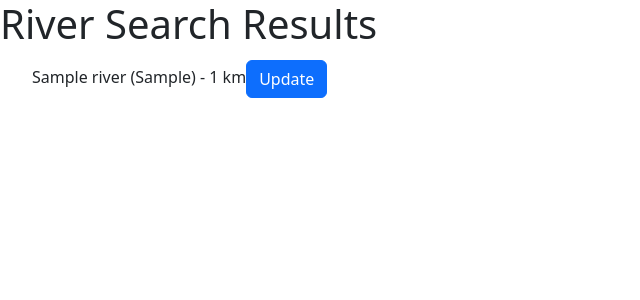
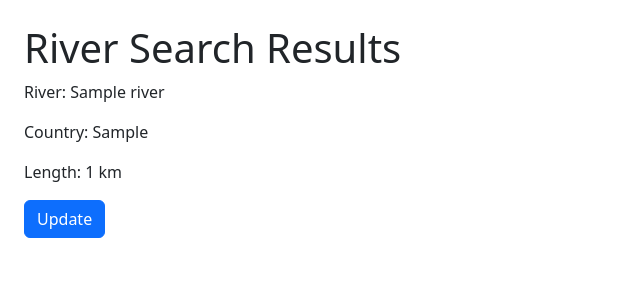
Before and after one commit to Teju5641/f26prodb09davuluri, a Node server app: page /rivers in a window 1280 px wide. Shown: the top 300 px of the page, without its empty margins (0-640 px from the left). Run offline with Node 20, Linux system fonts and the light colour scheme; tables that the repository leaves empty hold one stand-in row (values such as "Sample post"); some libraries are stand-ins or nearby versions.

Commit message:
updated rivers.pug

```diff
--- a/views/rivers.pug
+++ b/views/rivers.pug
@@ -1,18 +1,14 @@
 extends layout
 
 block content
-  h1= title
-  - let items = results;
-  div(class="container-fluid")
-    div(class="row m-1")
+  .container-fluid.mt-4.px-4
+    h1= title
+    - let items = results;
+
+    .row
       each item in items
-        - let destination = `/rivers/update?id=${item._id}`
-        div(class="row-sm-2 m-1")
-          | #{item.river_name} (#{item.country}) - #{item.length_km} km
-          button.btn(class="btn-primary ml-1", onclick=`dispatch('${destination}')`) Update
-
-  script.
-    function dispatch(path) {
-      window.location.href = path;
-    }
-    }
+        .col-md-4.mb-3
+          p River: #{item.river_name}
+          p Country: #{item.country}
+          p Length: #{item.length_km} km
+          a.btn.btn-primary(href='/rivers/update?id=' + item._id) Update
```
